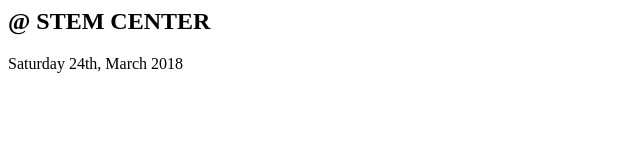
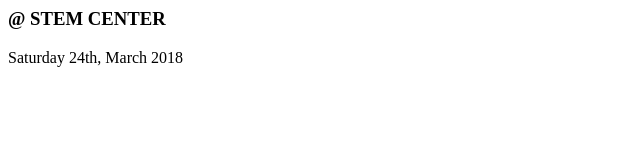
Before and after one commit to hacentech/git_training, a plain HTML site: page index.html in a window 1280 px wide. Shown: the whole page, without its empty margins (0-640 px from the left). Drawn offline with Linux system fonts and the light colour scheme.

Commit message:
change h3 to h2

```diff
--- a/index.html
+++ b/index.html
@@ -4,7 +4,7 @@
 </head>
 <body>
 
-<h2> @ STEM CENTER </h2>
+<h3> @ STEM CENTER </h3>
 
 
 <p> Saturday 24th, March 2018</p>
```
